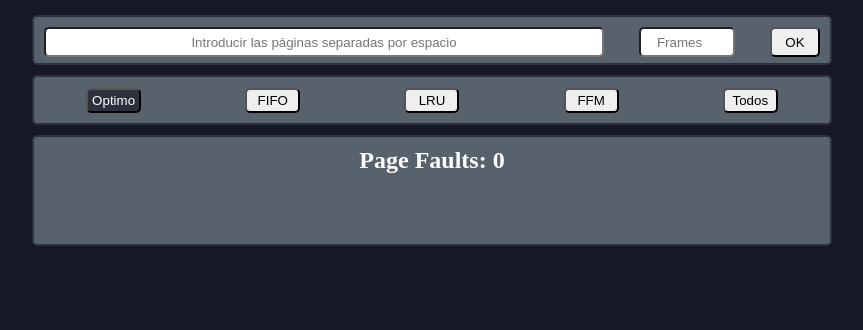
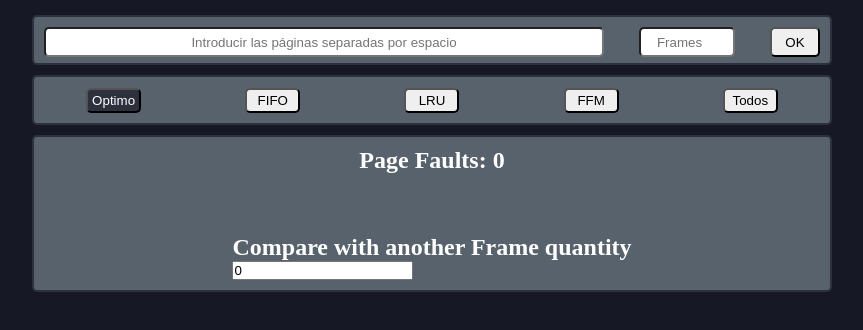
Before and after one commit to Di3go0-0/MemoryManagementAlgorithms, a React (Vite) app in the folder client/: page / in a window 1280 px wide. Both pictures are taken after a click on the button "Optimo". Shown: the top 330 px of the page, without its empty margins (208-1071 px from the left). Built offline with nearby package versions, Linux system fonts and the light colour scheme.

Commit message:
Modified optimo to be able enter another Frame

```diff
--- a/client/src/Components/OptimoComponent.jsx
+++ b/client/src/Components/OptimoComponent.jsx
@@ -6,6 +6,17 @@ function OptimoComponent() {
   const { pagesList, showFrame } = useGlobalContext();
   const [framesState, setFramesState] = useState([]);
   const [pageFaults, setPageFaults] = useState(0);
+
+  const [secondFrames, setSecondFrames] = useState(0); // Estado para la segunda cantidad de frames
+  const [secondFramesState, setSecondFramesState] = useState([]); // Estado para los resultados del segundo frame
+  const [secondPageFaults, setSecondPageFaults] = useState(0); // Estado para los page faults del segundo frame
+
+  const [beladyAnomaly, setBeladyAnomaly] = useState(false); // Estado para la anomalía de Belady
+
+  const handleSecondFramesChange = (e) => {
+    const { value } = e.target;
+    setSecondFrames(Number(value));
+  }
 
   useEffect(() => {
     console.log("OptimoComponent useEffect called");
@@ -18,9 +29,23 @@ function OptimoComponent() {
       setFramesState(resultado.framesState || []);
       setPageFaults(resultado.pageFaults || 0);
     }
-  }, [pagesList, showFrame]);
 
-  const renderTable = () => {
+    if (pagesList.length > 0 && secondFrames > 0) {
+      const resultado = Optimo(pagesList, secondFrames);
+      console.log("Optimo resultado para secondFrames:", resultado);
+      setSecondFramesState(resultado.framesState || []);
+      setSecondPageFaults(resultado.pageFaults || 0);
+
+      // Detectar la anomalía de Belady
+      if (resultado.pageFaults > pageFaults) {
+        setBeladyAnomaly(true);
+      } else {
+        setBeladyAnomaly(false);
+      }
+    }
+  }, [pagesList, showFrame, secondFrames]);
+
+  const renderTable = (showFrame, framesState ) => {
     const numRows = showFrame + 1;
     const numCols = pagesList.length;
 
@@ -89,7 +114,26 @@ function OptimoComponent() {
     <div className="main">
       <div className="result">
         <h2>Page Faults: {pageFaults}</h2>
-        <div className="Tables">{renderTable()}</div>
+        <div className="Tables">{renderTable(showFrame, framesState)}</div>
+      </div>
+
+      <div className="extra">
+        <h2>Compare with another Frame quantity </h2>
+        <input
+          type="number"
+          value={secondFrames}
+          onChange={handleSecondFramesChange}
+          placeholder="Enter the number of frames for second table"
+        />
+        {secondFrames > 0 && (
+          <>
+            <h3>Page Faults: {secondPageFaults}</h3>
+            <div className="Tables">{renderTable(secondFrames, secondFramesState)}</div>
+            <div>
+              <h2>Anomalía de Belady: {beladyAnomaly ? "Sí" : "No"}</h2>
+            </div>
+          </>
+        )}
       </div>
     </div>
   );
```
